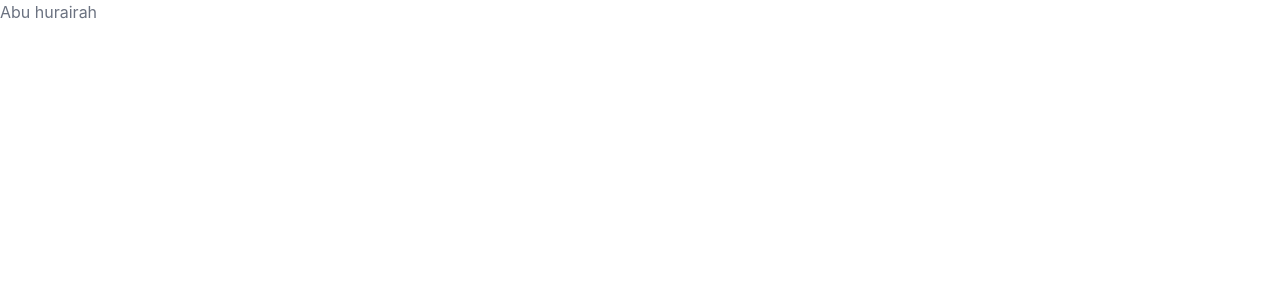
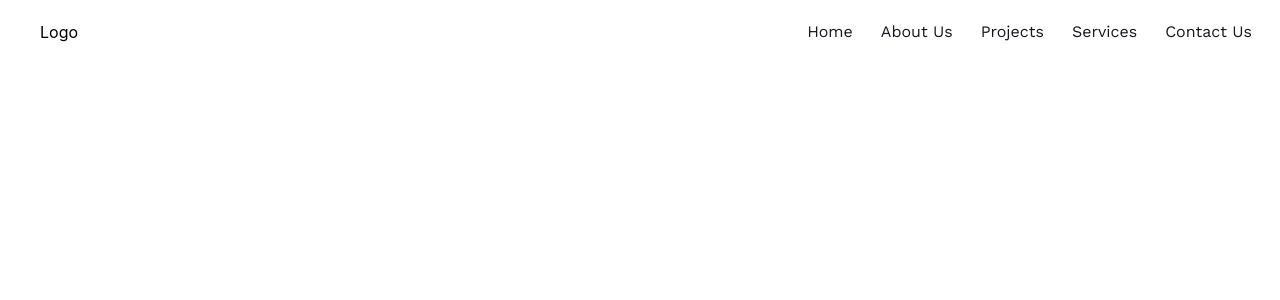
Before and after one commit to AbuHurairah127/2nd-react-ui, a React (Create React App) app: page / in a window 1280 px wide. Shown: the top 300 px of the page. Built offline with nearby package versions, Linux system fonts and the light colour scheme.

Commit message:
Navbar UI Completed

```diff
--- a/package.json
+++ b/package.json
@@ -3,6 +3,7 @@
   "version": "0.1.0",
   "private": true,
   "dependencies": {
+    "@fontsource/work-sans": "^4.5.10",
     "cra-template": "1.2.0",
     "react": "^18.2.0",
     "react-dom": "^18.2.0",
--- a/public/index.html
+++ b/public/index.html
@@ -24,7 +24,7 @@
       work correctly both with client-side routing and a non-root public URL.
       Learn how to configure a non-root public URL by running `npm run build`.
     -->
-    <title>React App</title>
+    <title>Real Estate Company</title>
   </head>
   <body>
     <noscript>You need to enable JavaScript to run this app.</noscript>
--- a/src/App.js
+++ b/src/App.js
@@ -1,9 +1,10 @@
 import "./App.css";
+import Navbar from "./components/navbar/Navbar";
 
 function App() {
   return (
     <div>
-      <p className="text-gray-500">Abu hurairah</p>
+      <Navbar />
     </div>
   );
 }
--- /dev/null
+++ b/src/components/navbar/Navbar.js
@@ -0,0 +1,42 @@
+import React from "react";
+import "@fontsource/work-sans";
+
+const Navbar = () => {
+  return (
+    <div className="container">
+      <div className="h-12 xl:h-16 w-screen flex justify-between items-center">
+        <div className="left ml-8 xl:ml-10 cursor-pointer">
+          <p>Logo</p>
+        </div>
+        <div className="right ">
+          <nav>
+            <ul
+              className="flex space-x-5 xl:space-x-7 text-[#14171F] mr-5 xl:mr-7 "
+              style={{
+                fontFamily: "work sans",
+              }}
+            >
+              <li className="hover:text-[#F9995D] active:text-[#F9995D]  cursor-pointer">
+                Home
+              </li>
+              <li className="hover:text-[#F9995D] active:text-[#F9995D]  cursor-pointer">
+                About Us
+              </li>
+              <li className="hover:text-[#F9995D] active:text-[#F9995D]  cursor-pointer">
+                Projects
+              </li>
+              <li className="hover:text-[#F9995D] active:text-[#F9995D]  cursor-pointer">
+                Services
+              </li>
+              <li className="hover:text-[#F9995D] active:text-[#F9995D]  cursor-pointer">
+                Contact Us
+              </li>
+            </ul>
+          </nav>
+        </div>
+      </div>
+    </div>
+  );
+};
+
+export default Navbar;
```
Also changed, not shown: src/assets/Hero.png (added), 1 other file (tests, documents, lock files or other folders).
